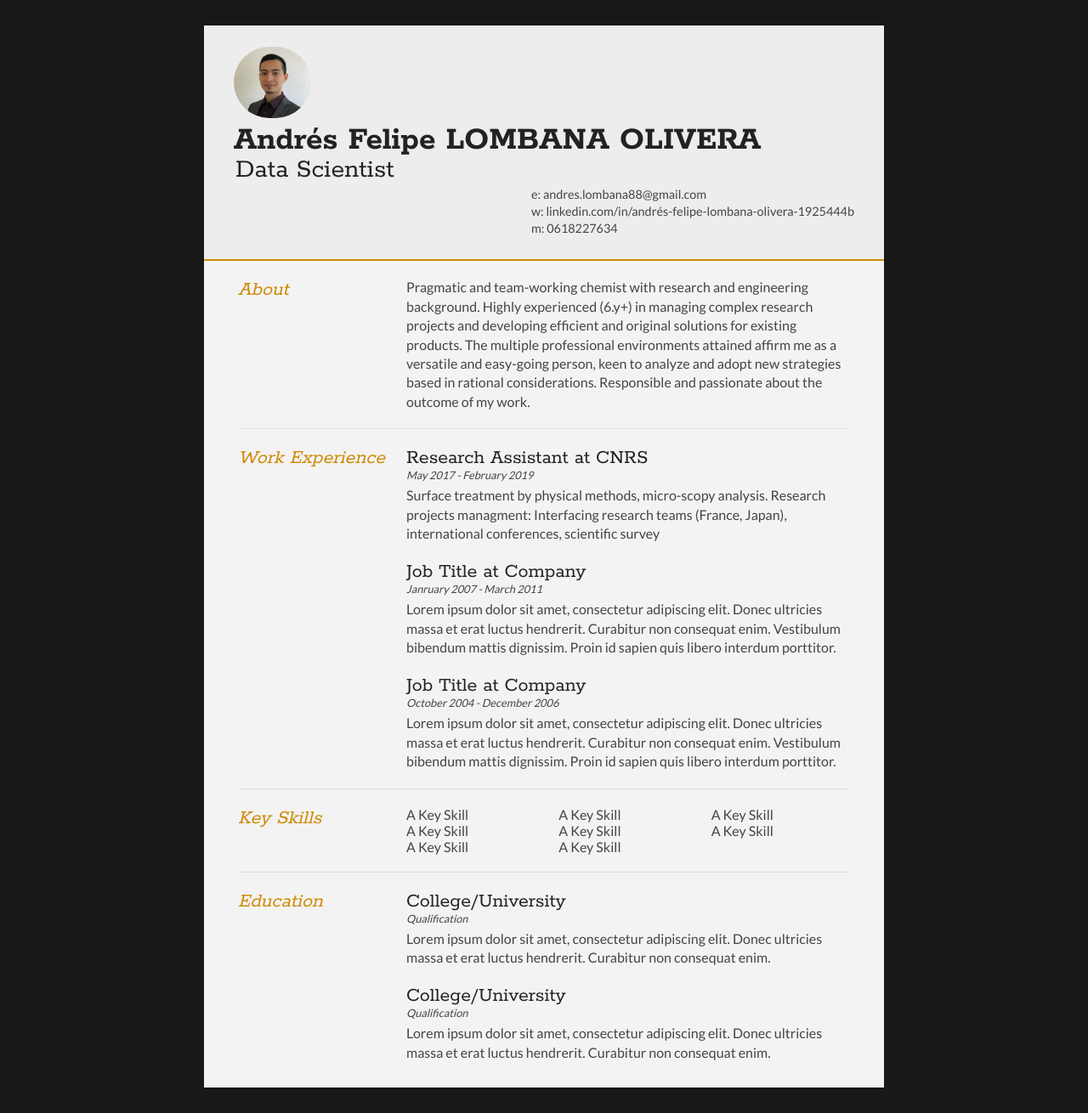
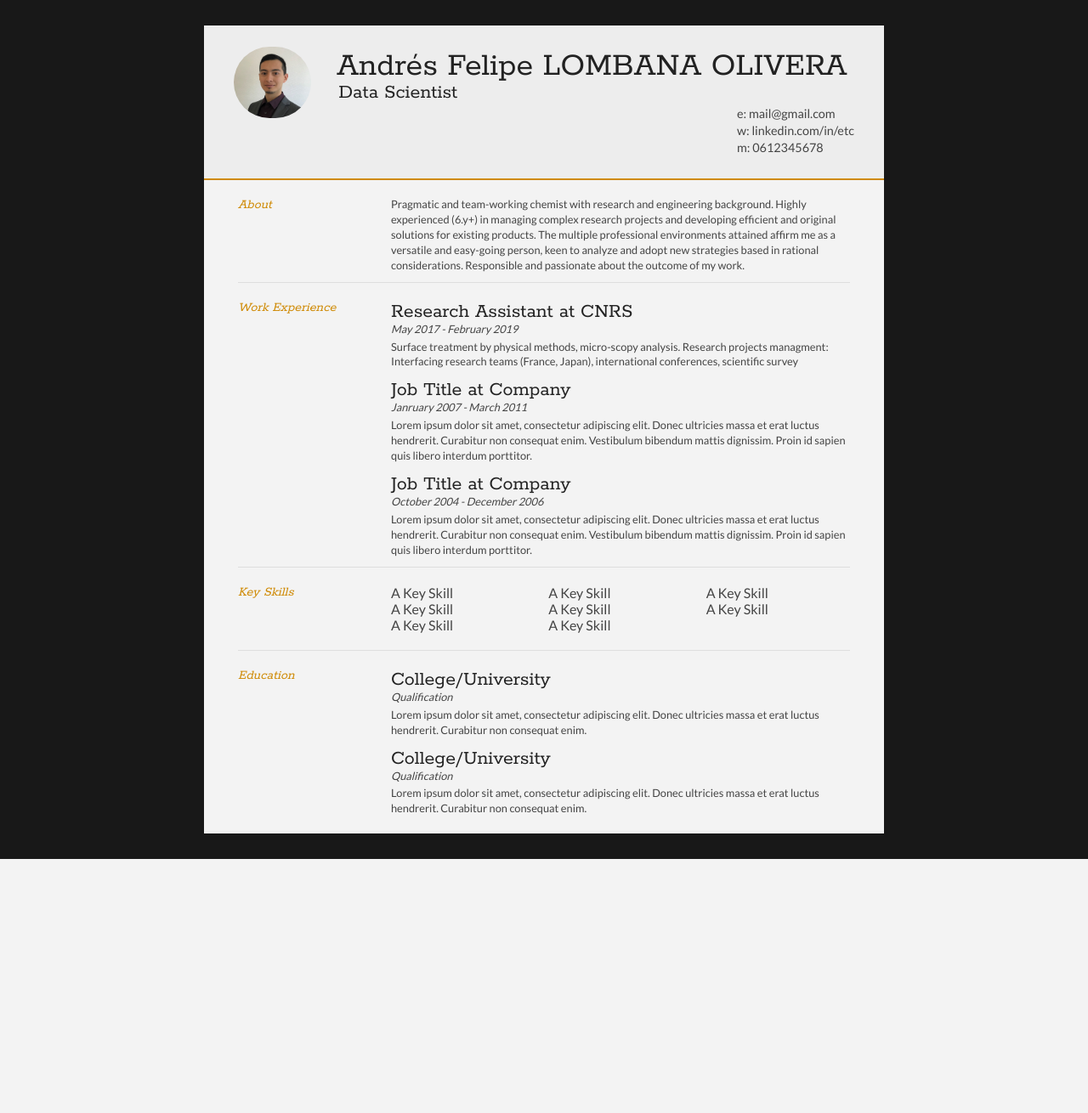
Before and after one commit to rapaperro88/resume, a Flask app: page / in a window 1280 px wide. Shown: the whole page at 85% size. After the commit the page ends 1011 px from the top, so only its background shows below. Run offline with Flask 2, Linux system fonts and the light colour scheme.

Commit message:
added .gitignore, blanked personal info

```diff
--- a/static/style.css
+++ b/static/style.css
@@ -16,9 +16,9 @@ html, body {background: #181818; font-family: 'Lato', helvetica, arial, sans-ser
 .clear {clear: both;}
 
 p {
-	font-size: 1em;
+	font-size: 0.8em;
 	line-height: 1.4em;
-	margin-bottom: 20px;
+	margin-bottom: 10px;
 	color: #444;
 }
 
@@ -37,13 +37,13 @@ p {
 
 #name h1 {
 	font-size: 2.5em;
-	font-weight: 700;
+	font-weight: 300;
 	font-family: 'Rokkitt', Helvetica, Arial, sans-serif;
 	margin-bottom: -6px;
 }
 
 #name h2 {
-	font-size: 2em;
+	font-size: 1.5em;
 	margin-left: 2px;
 	font-family: 'Rokkitt', Helvetica, Arial, sans-serif;
 }
@@ -114,18 +114,18 @@ section:last-child {
 
 .sectionTitle {
 	float: left;
-	width: 25%;
+	width: 20%;
 }
 
 .sectionContent {
 	float: right;
-	width: 72.5%;
+	width: 75%;
 }
 
 .sectionTitle h1 {
 	font-family: 'Rokkitt', Helvetica, Arial, sans-serif;
 	font-style: italic;
-	font-size: 1.5em;
+	font-size: 1em;
 	color: #cf8a05;
 }
 
--- a/templates/index.html
+++ b/templates/index.html
@@ -19,7 +19,6 @@
 	<div class="mainDetails">
 		<div id="headshot" class="quickFade">
 			<img src="{{ url_for('static', filename='afl.jpg') }}" alt="photo">
-
 		</div>
 
 		<div id="name">
@@ -29,9 +28,9 @@
 
 		<div id="contactDetails" class="quickFade delayFour">
 			<ul>
-				<li>e: <a href="mailto:joe@bloggs.com" target="_blank">andres.lombana88@gmail.com</a></li>
-				<li>w: <a href="http://www.bloggs.com">linkedin.com/in/andrés-felipe-lombana-olivera-1925444b</a></li>
-				<li>m: 0618227634</li>
+				<li>e: <a href="mail@gmail.com" target="_blank">mail@gmail.com</a></li>
+				<li>w: <a href="">linkedin.com/in/etc</a></li>
+				<li>m: 0612345678</li>
 			</ul>
 		</div>
 		<div class="clear"></div>
```
Also changed, not shown: 1 other file.
